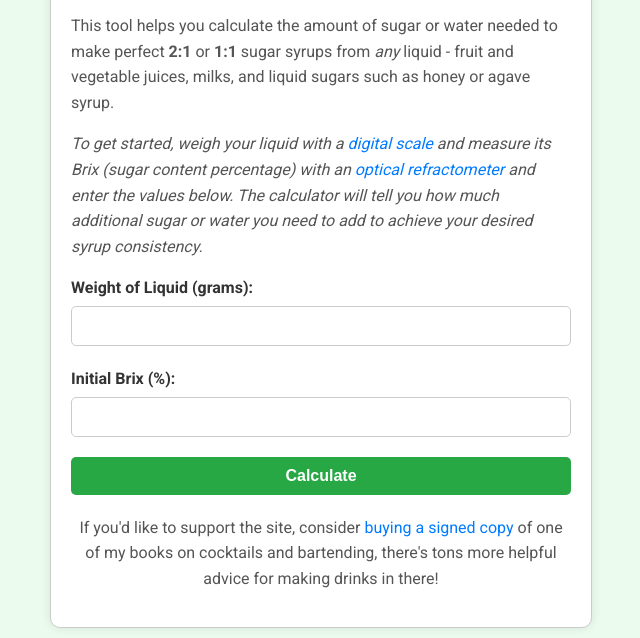
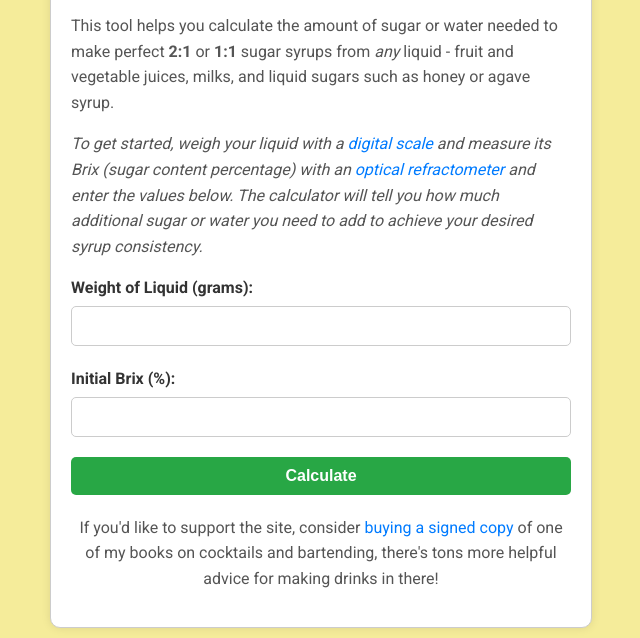
Before and after one commit to Syrupmath/universal-syrup-calculator, a plain HTML site: page index.html in a window 1280 px wide. Shown: the part 220-858 px from the top of the page, without its empty margins (319-959 px from the left). Drawn offline with Linux system fonts and the light colour scheme.

Commit message:
Update style.css

```diff
--- a/style.css
+++ b/style.css
@@ -4,7 +4,7 @@ body {
     font-family: 'Roboto', Arial, sans-serif;
     margin: 0;
     padding: 0;
-    background-color: #ebfcef; /* Changed background color */
+    background-color: #f5ec9a; /* Changed background color */
     color: #333;
     line-height: 1.6;
 }
```
